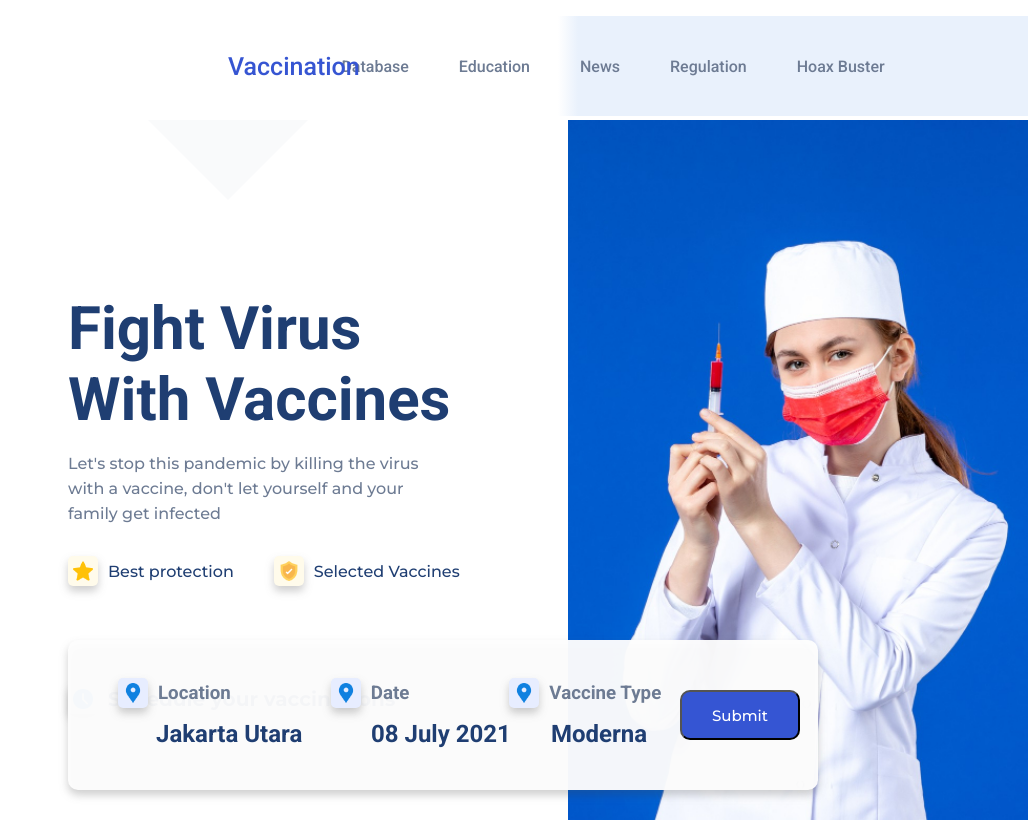
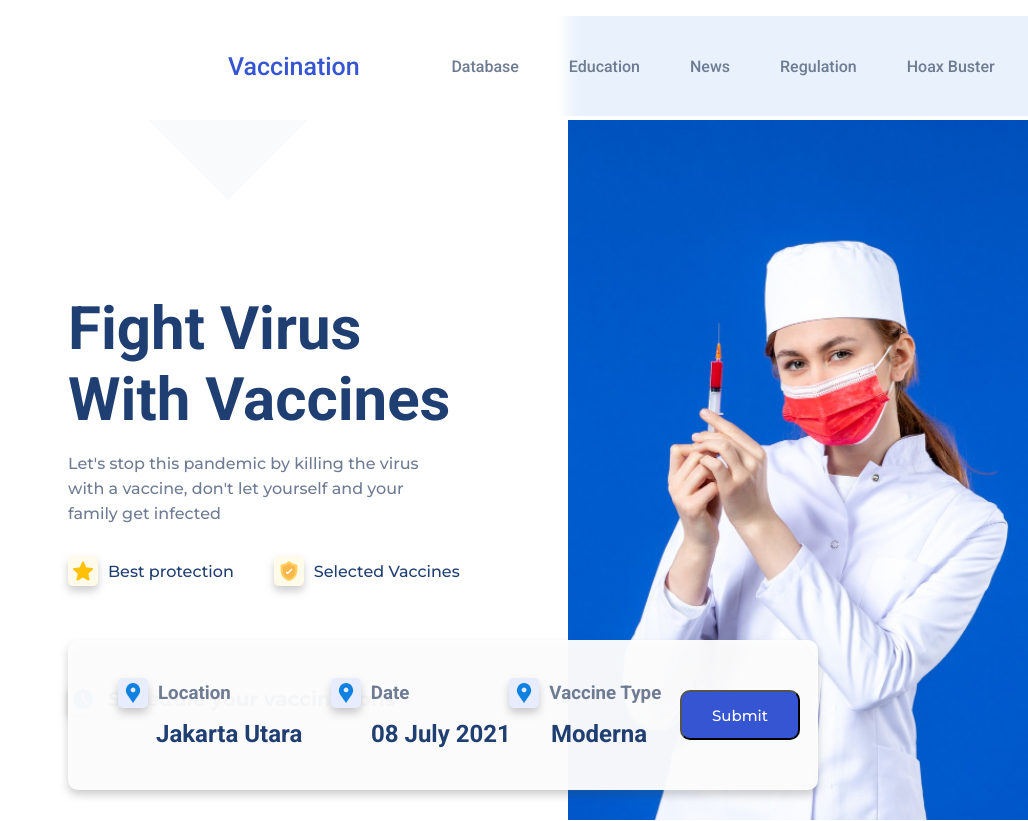
Before and after one commit to JonathanGuerraGro/Practica03FrontentMision-CSS, a plain HTML site: page index.html in a window 1280 px wide. Shown: the top 821 px of the page, without its empty margins (252-1280 px from the left). Drawn offline with Linux system fonts and the light colour scheme.

Commit message:
Ultimos cambios para pagina terminada de vacunacion

```diff
--- a/index.html
+++ b/index.html
@@ -25,12 +25,11 @@
         <nav>
             <ul class="navegacion gris-texto font-roboto">
                 <a class="azul-claro vacunacion" href="">Vaccination</a>
-                </button>
-                <li><a class="gris-texto" href="">Database</a></li>
-                <li><a class="gris-texto" href="">Education</a></li>
-                <li><a class="gris-texto" href="">News</a></li>
-                <li><a class="gris-texto" href="">Regulation</a></li>
-                <div><li><a class="gris-texto" href="">Hoax Buster</a></li></div>
+                <li><a class="gris-texto separacion-header" href="">Database</a></li>
+                <li><a class="gris-texto separacion-header" href="">Education</a></li>
+                <li><a class="gris-texto separacion-header" href="">News</a></li>
+                <li><a class="gris-texto separacion-header" href="">Regulation</a></li>
+                <li><a class="gris-texto separacion-header" href="">Hoax Buster</a></li>
             </ul>
         </nav>
     </header>
--- a/styles.css
+++ b/styles.css
@@ -113,6 +113,13 @@ li{
 .separacion-texto-icono{
     margin-left:40px
 }
+
+.separacion-header{
+    position: relative;
+    left: 110px;
+}
+
+
 
 .icons-container{
     width: 30px;
```
